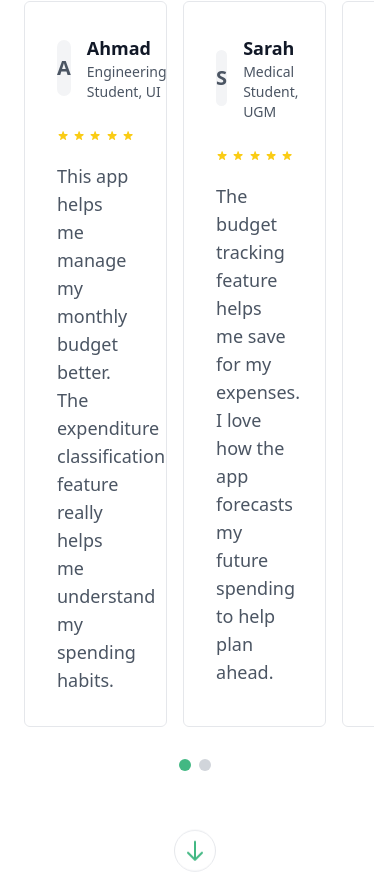
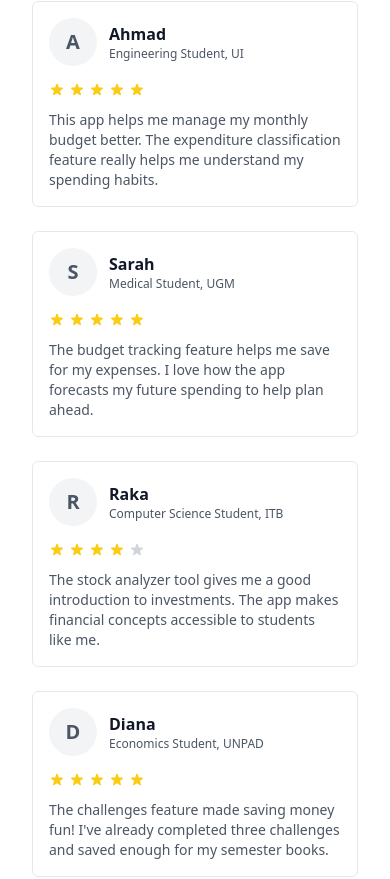
Before and after one commit to domma-app/frontend, a Nuxt app: page / in a window 390 px wide. Shown: the part 3545-4424 px from the top of the page. Built offline with nearby package versions, Linux system fonts and the light colour scheme.

Commit message:
refactor: simplify button styles and enhance testimonials section with responsive design and mobile view

```diff
--- a/components/landing/ContactSection.vue
+++ b/components/landing/ContactSection.vue
@@ -113,7 +113,7 @@
             <div class="sm:col-span-2">
               <button
                 type="submit"
-                class="w-full inline-flex items-center justify-center px-6 py-3 border border-transparent rounded-md shadow-sm text-base font-medium text-white bg-green-500 hover:outline hover:outline-offset-2 hover:outline-green-500 transition-all"
+                class="w-full inline-flex items-center justify-center px-6 py-3 border border-transparent rounded-md shadow-sm text-base font-medium text-white bg-green-500 transition-all"
               >
                 Send Message
               </button>
--- a/components/landing/HeroSection.vue
+++ b/components/landing/HeroSection.vue
@@ -18,13 +18,13 @@
           <div class="mt-8 flex flex-wrap gap-4">
             <NuxtLink
               to="/register"
-              class="inline-block px-8 py-3.5 text-base font-medium rounded-md text-white bg-green-500 hover:outline hover:outline-offset-2 hover:outline-green-500 transition-all"
+              class="inline-block px-8 py-3.5 text-base font-medium rounded-md text-white bg-green-500 hover:outline hover:outline-green-500 transition-all"
             >
               Get Started for Free
             </NuxtLink>
             <NuxtLink
               to="/login"
-              class="inline-block px-8 py-3.5 text-base font-medium rounded-md text-gray-700 bg-gray-100 border border-gray-200 hover:outline hover:outline-offset-2 hover:outline-gray-300 transition-all"
+              class="inline-block px-8 py-3.5 text-base font-medium rounded-md text-gray-700 bg-gray-100 border border-gray-200 hover:outline hover:outline-gray-300 transition-all"
             >
               Sign In
             </NuxtLink>
--- a/components/landing/TestimonialsSection.vue
+++ b/components/landing/TestimonialsSection.vue
@@ -1,6 +1,6 @@
 <template>
   <section id="testimonials" class="py-20 relative">
-    <div class="container mx-auto">
+    <div class="container mx-auto px-4">
       <div
         class="text-center max-w-3xl mx-auto mb-16 fade-in"
         style="animation-delay: 0.7s"
@@ -17,7 +17,55 @@
         </p>
       </div>
 
-      <div class="relative">
+      <!-- Mobile View: Stacked testimonials -->
+      <div class="sm:hidden space-y-6">
+        <div
+          v-for="(testimonial, index) in testimonials"
+          :key="index"
+          class="bg-white border border-gray-200 rounded-md p-4 h-full flex flex-col transition-all"
+        >
+          <div class="flex items-center mb-4">
+            <div
+              class="h-12 w-12 rounded-full bg-gray-100 flex items-center justify-center text-xl font-bold text-gray-600"
+            >
+              {{ testimonial.name.charAt(0) }}
+            </div>
+            <div class="ml-3">
+              <h4 class="text-base font-bold text-gray-900">
+                {{ testimonial.name }}
+              </h4>
+              <p class="text-xs text-gray-600">
+                {{ testimonial.role }}
+              </p>
+            </div>
+          </div>
+          <div class="mb-3">
+            <div class="flex space-x-1">
+              <svg
+                v-for="i in 5"
+                :key="i"
+                class="w-4 h-4"
+                :class="
+                  i <= testimonial.rating ? 'text-yellow-400' : 'text-gray-300'
+                "
+                fill="currentColor"
+                viewBox="0 0 20 20"
+                xmlns="http://www.w3.org/2000/svg"
+              >
+                <path
+                  d="M9.049 2.927c.3-.921 1.603-.921 1.902 0l1.07 3.292a1 1 0 00.95.69h3.462c.969 0 1.371 1.24.588 1.81l-2.8 2.034a1 1 0 00-.364 1.118l1.07 3.292c.3.921-.755 1.688-1.54 1.118l-2.8-2.034a1 1 0 00-1.175 0l-2.8 2.034c-.784.57-1.838-.197-1.539-1.118l1.07-3.292a1 1 0 00-.364-1.118L2.98 8.72c-.783-.57-.38-1.81.588-1.81h3.461a1 1 0 00.951-.69l1.07-3.292z"
+                ></path>
+              </svg>
+            </div>
+          </div>
+          <p class="text-gray-600 text-sm flex-grow">
+            {{ testimonial.text }}
+          </p>
+        </div>
+      </div>
+
+      <!-- Tablet/Desktop View: Carousel -->
+      <div class="relative hidden sm:block">
         <!-- Testimonial Carousel -->
         <div
           class="testimonial-carousel relative overflow-hidden"
@@ -26,18 +74,18 @@
           <div
             class="carousel-inner flex transition-transform duration-1000 ease-in-out"
             :style="{
-              transform: `translateX(-${currentSlide * (100 / 3)}%)`,
-              width: `${testimonials.length * (100 / 3)}%`,
+              transform: `translateX(-${currentSlide * (100 / itemsPerView)}%)`,
+              width: `${testimonials.length * (100 / itemsPerView)}%`,
             }"
           >
             <div
               v-for="(testimonial, index) in testimonials"
               :key="index"
               class="carousel-item flex-shrink-0 px-2"
-              :style="{ width: `${100 / 3}%` }"
+              :style="{ width: `${100 / itemsPerView}%` }"
             >
               <div
-                class="bg-white border border-gray-200 rounded-md p-8 h-full flex flex-col transition-all"
+                class="bg-white border border-gray-200 rounded-md p-6 md:p-8 h-full flex flex-col transition-all"
               >
                 <div class="flex items-center mb-6">
                   <div
@@ -75,7 +123,7 @@
                     </svg>
                   </div>
                 </div>
-                <p class="text-gray-600 text-lg flex-grow">
+                <p class="text-gray-600 text-base md:text-lg flex-grow">
                   {{ testimonial.text }}
                 </p>
               </div>
@@ -86,7 +134,9 @@
         <!-- Carousel indicators -->
         <div class="flex justify-center mt-8">
           <button
-            v-for="(_, index) in Math.ceil(testimonials.length - 2)"
+            v-for="(_, index) in Math.ceil(
+              testimonials.length - (itemsPerView - 1)
+            )"
             :key="index"
             @click="setSlide(index)"
             class="w-3 h-3 mx-1 rounded-full transition-colors"
@@ -97,13 +147,13 @@
     </div>
 
     <!-- Down arrow -->
-    <div class="flex justify-center mt-16">
+    <div class="flex justify-center mt-10 sm:mt-16">
       <button
         @click="scrollToNextSection"
         class="animate-bounce bg-white border border-gray-200 rounded-full p-2 hover:border-green-500 transition-colors"
       >
         <svg
-          class="w-6 h-6 text-green-500"
+          class="w-5 h-5 sm:w-6 sm:h-6 text-green-500"
           fill="none"
           stroke="currentColor"
           viewBox="0 0 24 24"
@@ -122,6 +172,8 @@
 </template>
 
 <script setup lang="ts">
+import { ref, onMounted, onBeforeUnmount, computed } from "vue";
+
 // Testimonial data
 const testimonials = [
   {
@@ -150,11 +202,30 @@ const testimonials = [
   },
 ];
 
+// Responsive items per view
+const windowWidth = ref(
+  typeof window !== "undefined" ? window.innerWidth : 1200
+);
+
+// Items per view based on screen size
+const itemsPerView = computed(() => {
+  if (windowWidth.value < 1024) return 2; // Tablet: 2 items
+  return 3; // Desktop: 3 items
+});
+
+// Update window width on resize
+const updateWindowWidth = () => {
+  windowWidth.value = window.innerWidth;
+};
+
 // Carousel functionality
 const currentSlide = ref(0);
 const carouselInterval = ref<ReturnType<typeof setInterval> | null>(null);
 
 onMounted(() => {
+  // Listen for window resize
+  window.addEventListener("resize", updateWindowWidth);
+
   // Auto-sliding carousel
   carouselInterval.value = setInterval(() => {
     nextSlide();
@@ -162,13 +233,16 @@ onMounted(() => {
 });
 
 onBeforeUnmount(() => {
+  // Clean up
+  window.removeEventListener("resize", updateWindowWidth);
   if (carouselInterval.value) {
     clearInterval(carouselInterval.value);
   }
 });
 
 const nextSlide = () => {
-  currentSlide.value = (currentSlide.value + 1) % (testimonials.length - 2);
+  currentSlide.value =
+    (currentSlide.value + 1) % (testimonials.length - (itemsPerView.value - 1));
 };
 
 const setSlide = (index: number) => {
```
Also changed, not shown: components/landing/FeaturesSection.vue (+6 -6 lines), 1 other file (tests, documents, lock files or other folders).
